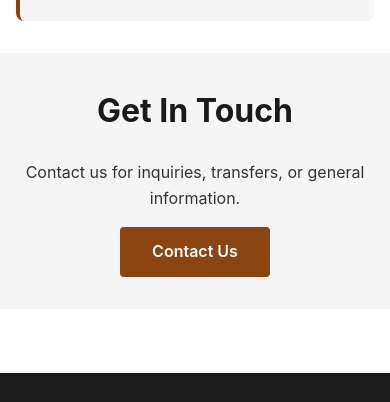
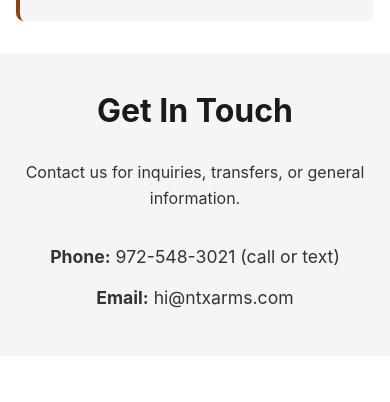
Before and after one commit to gmcintire/ntxarms.com, a plain HTML site: page index.html in a window 390 px wide. Shown: the part 1656-2058 px from the top of the page. Drawn offline with Linux system fonts and the light colour scheme.

Commit message:
Update contact information and add to home page
- Corrected phone number to 972-548-3021
- Added contact details directly on home page
- Updated phone number across all pages (contact, privacy, terms)

```diff
--- a/index.html
+++ b/index.html
@@ -65,7 +65,10 @@
             <div class="container">
                 <h2>Get In Touch</h2>
                 <p>Contact us for inquiries, transfers, or general information.</p>
-                <a href="contact.html" class="btn">Contact Us</a>
+                <div class="contact-details">
+                    <p><strong>Phone:</strong> 972-548-3021 (call or text)</p>
+                    <p><strong>Email:</strong> hi@ntxarms.com</p>
+                </div>
             </div>
         </section>
     </main>
--- a/styles.css
+++ b/styles.css
@@ -132,6 +132,15 @@
 .contact-cta {
     text-align: center;
     background-color: var(--light-bg);
+}
+
+.contact-details {
+    margin-top: 2rem;
+    font-size: 1.1rem;
+}
+
+.contact-details p {
+    margin: 0.75rem 0;
 }
 
 /* Buttons */
```
Also changed, not shown: contact.html (+1 -1 lines), privacy.html (+1 -1 lines), terms.html (+1 -1 lines).
